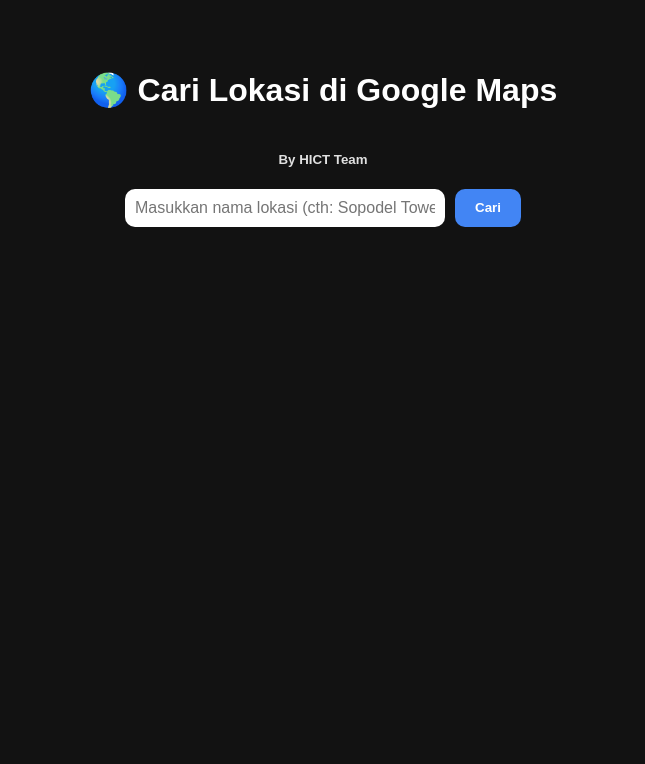
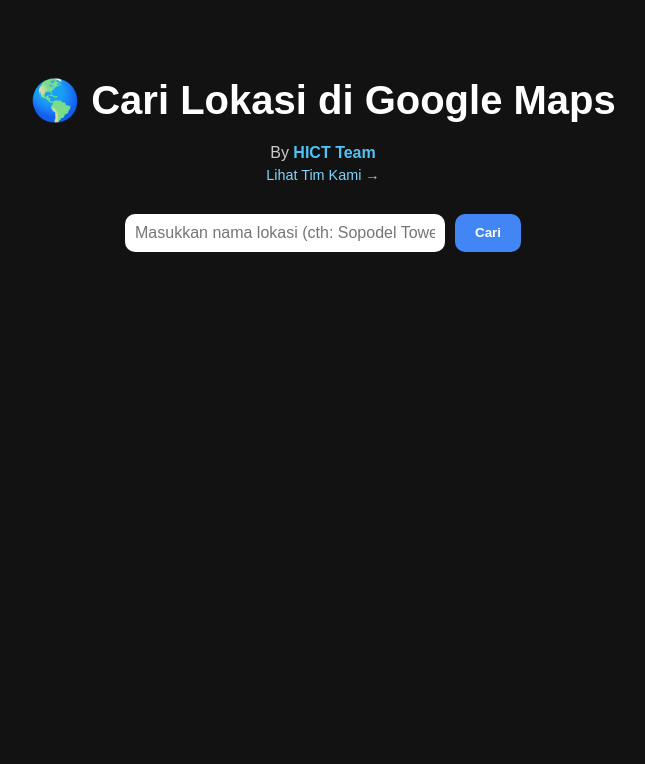
Before and after one commit to ndchsn/geocoding, a Flask app: page / in a window 1280 px wide. Shown: the top 764 px of the page, without its empty margins (317-962 px from the left). Run offline with Flask 3, Linux system fonts and the light colour scheme.

Commit message:
update html dan css 3

```diff
--- a/static/css/style.css
+++ b/static/css/style.css
@@ -15,12 +15,54 @@
     flex-direction: column;
     align-items: center;
     margin-top: 50px;
+    text-align: center;
+  }
+
+  .header {
+    margin-bottom: 30px;
   }
 
   h1 {
     margin-bottom: 20px;
     font-size: 2rem;
     color: #ffffff;
+  }
+
+  /* H1 Title */
+.header h1 {
+    font-size: 2.5rem;
+    color: #fff;
+  }
+
+  /* Team Info */
+  .team-info {
+    margin-top: 10px;
+    color: #ccc;
+    font-size: 1rem;
+  }
+
+  /* Link ke website */
+  .team-link {
+    color: #4fc3f7;
+    text-decoration: none;
+    font-weight: bold;
+  }
+
+  .team-link:hover {
+    text-decoration: underline;
+  }
+
+  /* Link ke view team */
+  .view-team {
+    display: inline-block;
+    margin-top: 5px;
+    font-size: 0.9rem;
+    color: #81d4fa;
+    text-decoration: none;
+  }
+
+  .view-team:hover {
+    text-decoration: underline;
   }
 
   .search-form {
--- a/templates/index.html
+++ b/templates/index.html
@@ -9,13 +9,21 @@
 <body>
 
     <div class="container">
+        <div class="header">
           <h1>🌎 Cari Lokasi di Google Maps</h1>
-  <h5>By HICT Team</h5>
+          <div class="team-info">
+            <span>By <a href="#" target="_blank" class="team-link">HICT Team</a></span>
+            <br>
+            <small><a href="#" target="_blank" class="view-team">Lihat Tim Kami →</a></small>
+          </div>
+        </div>
 
         <form action="/geocode" method="POST" class="search-form">
           <input type="text" name="location" placeholder="Masukkan nama lokasi (cth: Sopodel Tower)" required>
           <button type="submit">Cari</button>
         </form>
+    </div>
+
 
   {% if lat and lng %}
   <div class="location-card fade-in">
```
Lines whose indentation alone changed are shown as unchanged.
